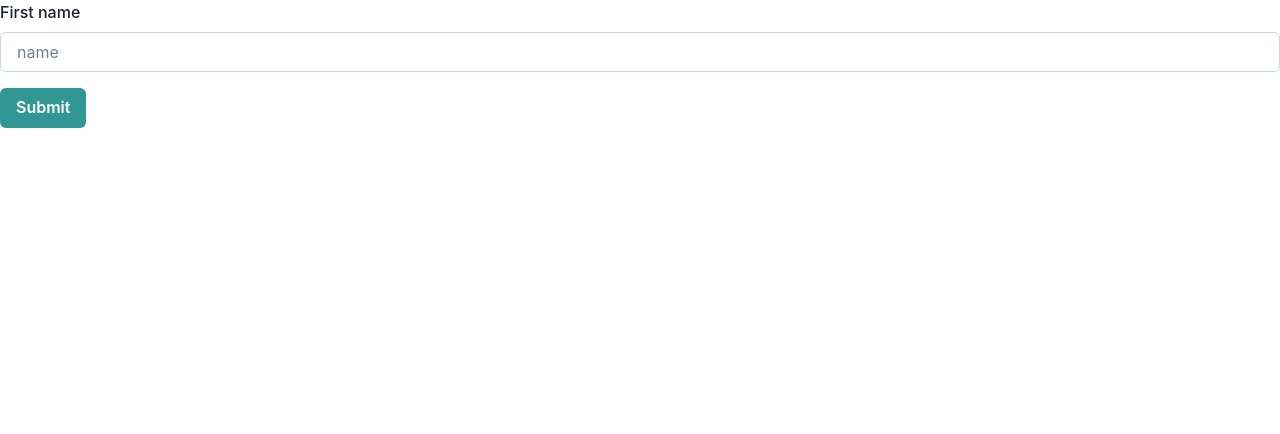
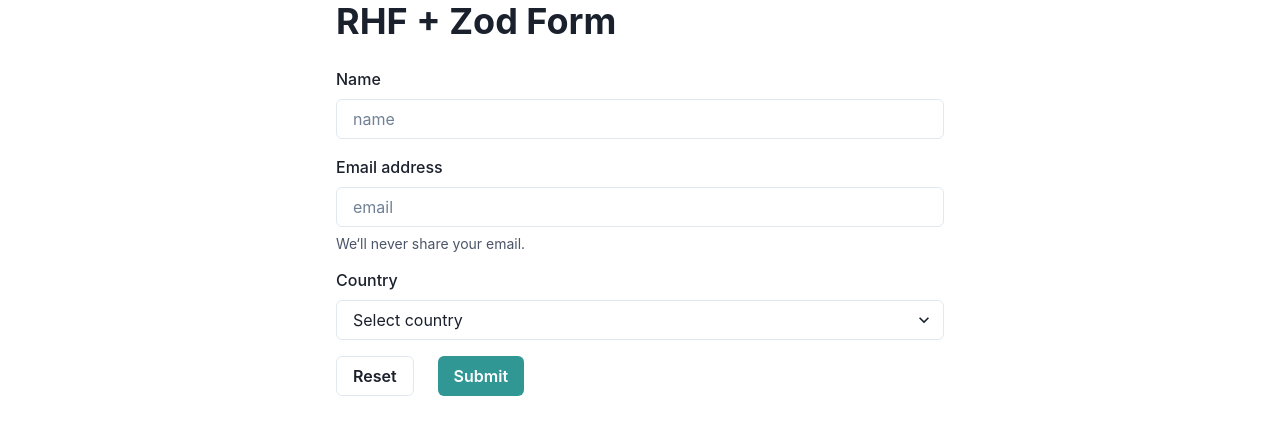
Before and after one commit to calbone/nextjs_validation_zod, a Next.js app: page / in a window 1280 px wide. Shown: the top 434 px of the page. Built offline with nearby package versions, Linux system fonts and the light colour scheme.

Commit message:
Feature/create form (#5)
* 要素追加

* Schema修正

---------

Co-authored-by: YusukeKumamoto <yusuke.kumamoto@relic.co.jp>

```diff
--- a/src/components/Form.tsx
+++ b/src/components/Form.tsx
@@ -1,9 +1,15 @@
 import {
   Button,
+  ButtonGroup,
+  Container,
   FormControl,
   FormErrorMessage,
+  FormHelperText,
   FormLabel,
+  Heading,
   Input,
+  Select,
+  VStack,
 } from '@chakra-ui/react'
 import { zodResolver } from '@hookform/resolvers/zod'
 import type { SubmitHandler } from 'react-hook-form'
@@ -11,9 +17,17 @@ import { useForm } from 'react-hook-form'
 import * as z from 'zod'
 
 const Schema = z.object({
-  name: z.string().nonempty({ message: 'This is required' }).min(4, {
-    message: 'Minimum length should be 4',
+  name: z.string().nonempty({ message: '必須項目です。' }).min(4, {
+    message: '4文字以上入力してください。',
   }),
+  email: z
+    .string()
+    .nonempty({ message: 'メールアドレスを入力してください。' })
+    .email({ message: '入力形式がメールアドレスではありません。' }),
+  country: z
+    .string()
+    .transform((value) => parseInt(value, 10))
+    .refine((value) => !!value, { message: '１つの国を選択してください。' }),
 })
 
 type NameType = z.infer<typeof Schema>
@@ -35,18 +49,63 @@ export default function HookForm() {
       }, 3000)
     })
 
+  const contries = [
+    { value: '1', name: 'United Arab Emirates' },
+    { value: '2', name: 'Nigeria' },
+  ]
+
   return (
+    <Container maxW="container.sm">
+      <Heading as="h1" mb="24px">
+        RHF + Zod Form
+      </Heading>
       <form onSubmit={handleSubmit(onSubmit)}>
+        <VStack spacing="16px">
           <FormControl isInvalid={!!errors.name}>
-        <FormLabel htmlFor="name">First name</FormLabel>
+            <FormLabel htmlFor="name">Name</FormLabel>
             <Input id="name" placeholder="name" {...register('name')} />
             <FormErrorMessage>
               {errors.name && errors.name.message}
             </FormErrorMessage>
           </FormControl>
-      <Button mt={4} colorScheme="teal" isLoading={isSubmitting} type="submit">
+          <FormControl isInvalid={!!errors.email}>
+            <FormLabel htmlFor="email">Email address</FormLabel>
+            <Input
+              id="email"
+              placeholder="email"
+              type="email"
+              {...register('email')}
+            />
+            <FormErrorMessage>
+              {errors.email && errors.email.message}
+            </FormErrorMessage>
+            <FormHelperText>We&lsquo;ll never share your email.</FormHelperText>
+          </FormControl>
+          <FormControl isInvalid={!!errors.country}>
+            <FormLabel htmlFor="country">Country</FormLabel>
+            <Select
+              id="country"
+              placeholder="Select country"
+              {...register('country')}
+            >
+              {contries.map((country, index) => (
+                <option key={index} value={country.value}>
+                  {country.name}
+                </option>
+              ))}
+            </Select>
+            <FormErrorMessage>
+              {errors.country && errors.country?.message}
+            </FormErrorMessage>
+          </FormControl>
+        </VStack>
+        <ButtonGroup spacing="6" mt={4}>
+          <Button variant="outline">Reset</Button>
+          <Button colorScheme="teal" isLoading={isSubmitting} type="submit">
             Submit
           </Button>
+        </ButtonGroup>
       </form>
+    </Container>
   )
 }
```
Lines whose indentation alone changed are shown as unchanged.
